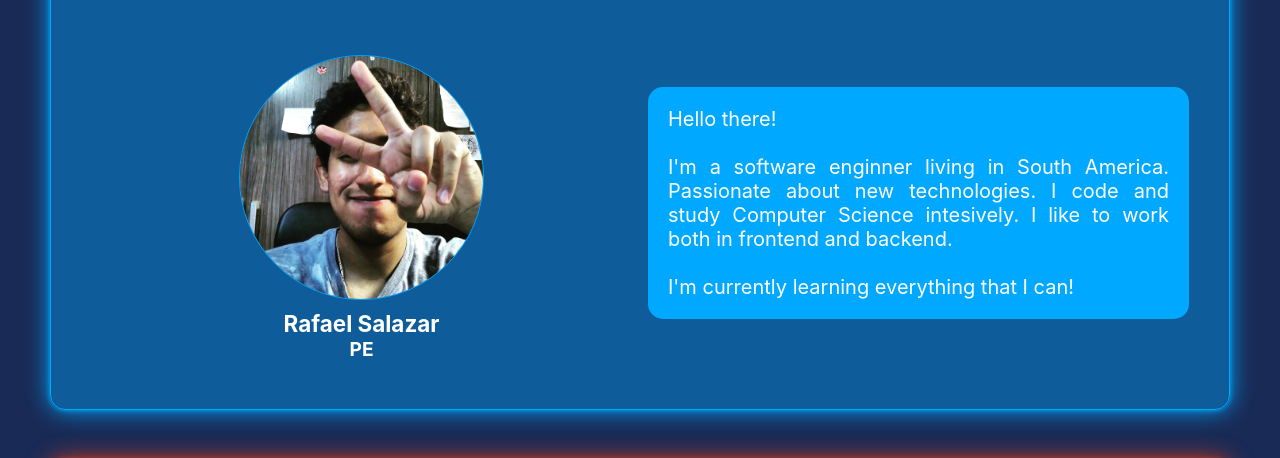
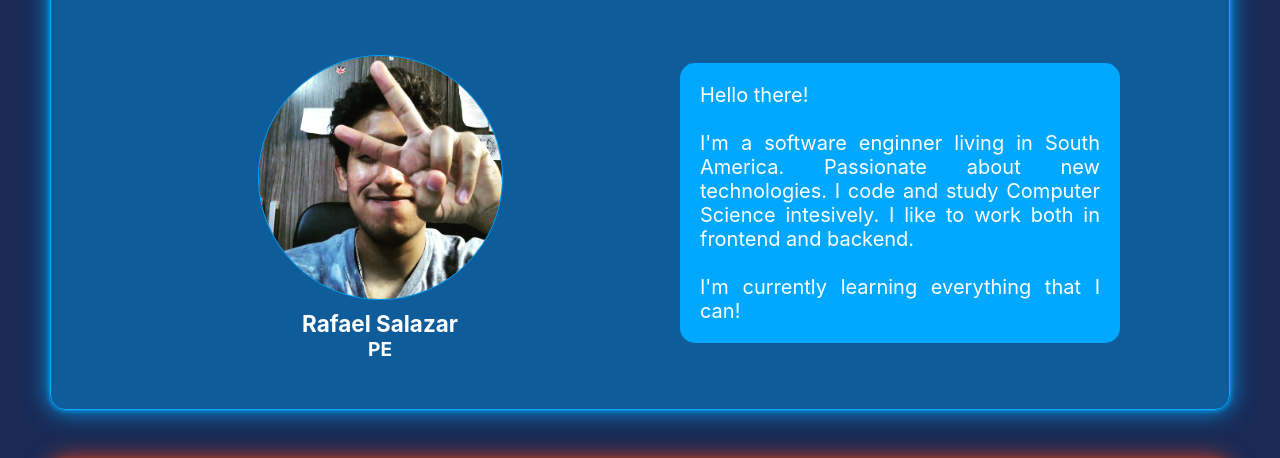
Before and after one commit to rafalazar/portfolio-rafalazar, a plain HTML site: page index.html in a window 1280 px wide. Shown: the part 323-781 px from the top of the page. Drawn offline with Linux system fonts and the light colour scheme.

Commit message:
gap and about__right styles updated

```diff
--- a/style.css
+++ b/style.css
@@ -94,7 +94,7 @@ header h2 {
   justify-content: center;
   align-items: center;
   text-align: center;
-  gap: 1rem;
+  gap: 5rem;
   padding: 3rem 40px; /*antes -> 1rem*/
   font-size: 1.2rem;
 }
@@ -121,6 +121,8 @@ header h2 {
   justify-content: center;
   border-radius: 15px;
   width: 100%;
+  max-width: 440px;
+  height: auto;
 }
 
 .about__p {
```
